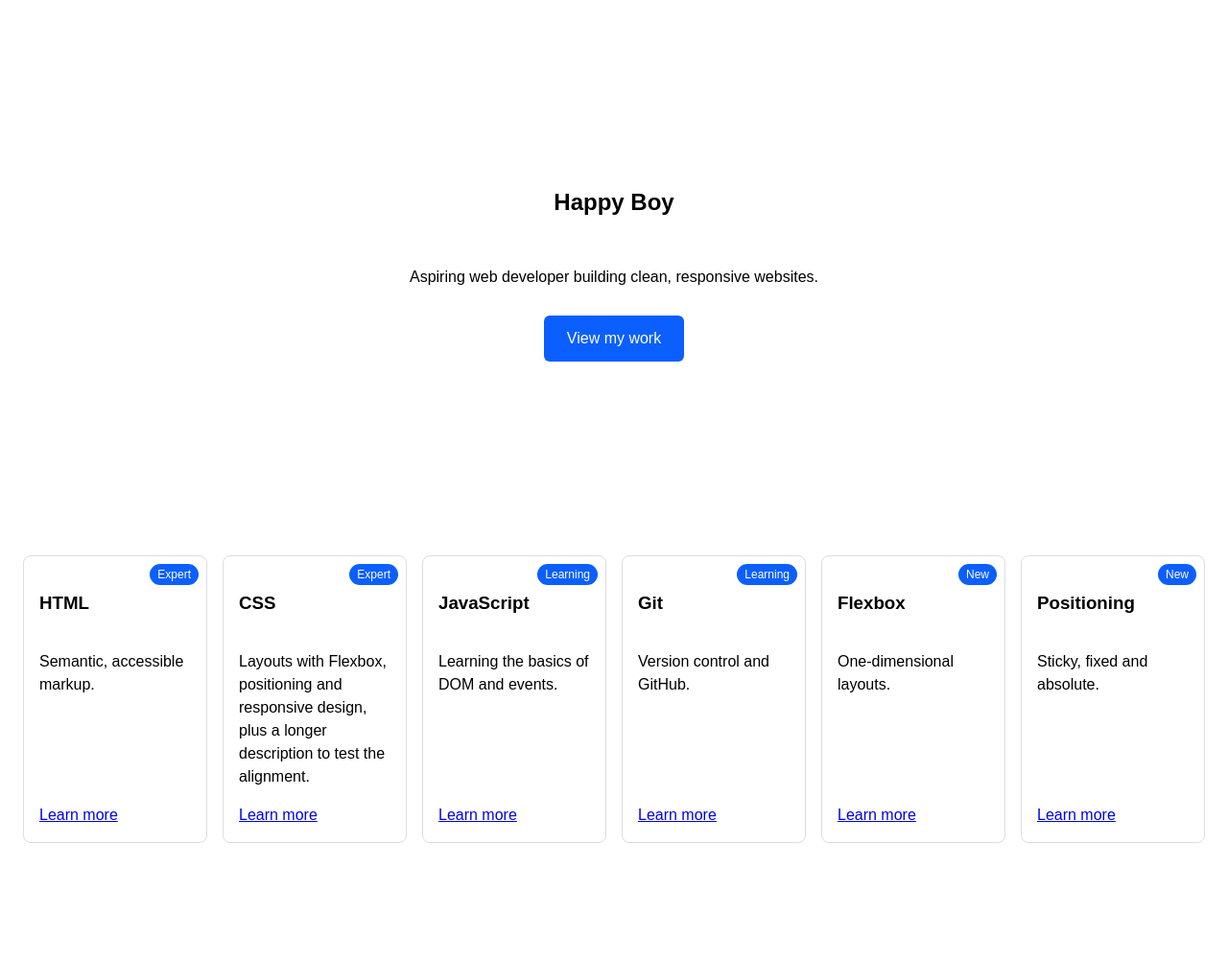
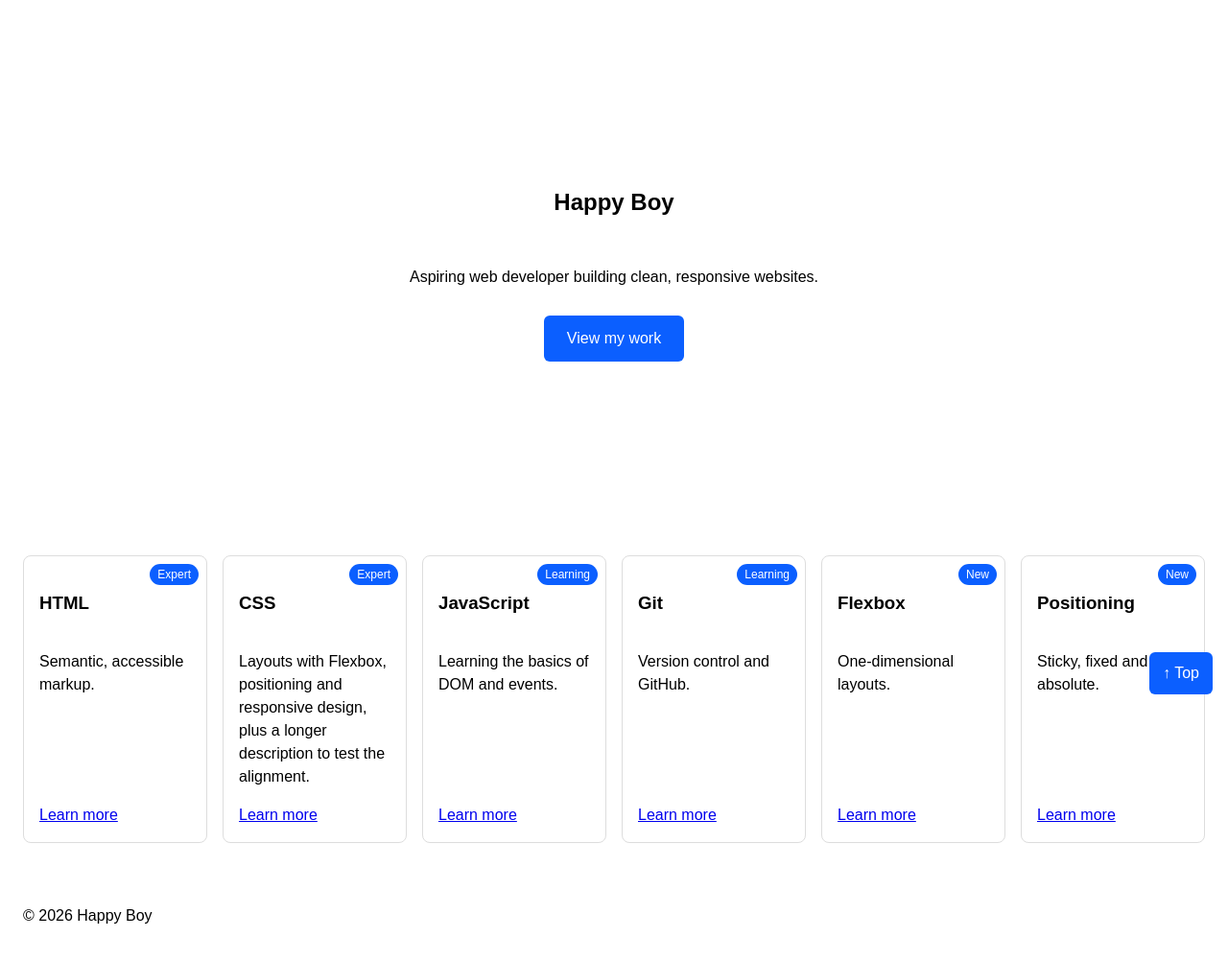
Before and after one commit to happinessokeminichiemerie/vcs-portfolio, a plain HTML site: page index.html in a window 1280 px wide. Shown: the part 60-1062 px from the top of the page at 96% size. Before the commit the page ends 963 px from the top, so only its background shows below. Drawn offline with Linux system fonts and the light colour scheme.

Commit message:
Add files via upload

```diff
--- a/index.html
+++ b/index.html
@@ -64,6 +64,10 @@
     <a href="#">Learn more</a>
   </article>
 </section>
+<footer>
+  <p>&copy; 2026 Happy Boy</p>
+</footer>
+<a href="#top" class="back-to-top">↑ Top</a>
 
 </body>
 </html>
--- a/style.css
+++ b/style.css
@@ -106,3 +106,24 @@ body {
 footer {
   padding: 24px 24px 72px;     /* extra bottom space so the button doesn't cover text */
 }
+.site-header {
+  position: sticky;
+  top: 0;
+  background: #fff;
+  z-index: 100;
+}
+
+.back-to-top {
+  position: fixed;
+  right: 16px;
+  bottom: 16px;
+  padding: 10px 14px;
+  background: #0b5fff;
+  color: #fff;
+  border-radius: 6px;
+  text-decoration: none;
+  z-index: 200;
+}
+footer {
+  padding: 24px 24px 72px;
+}
```
